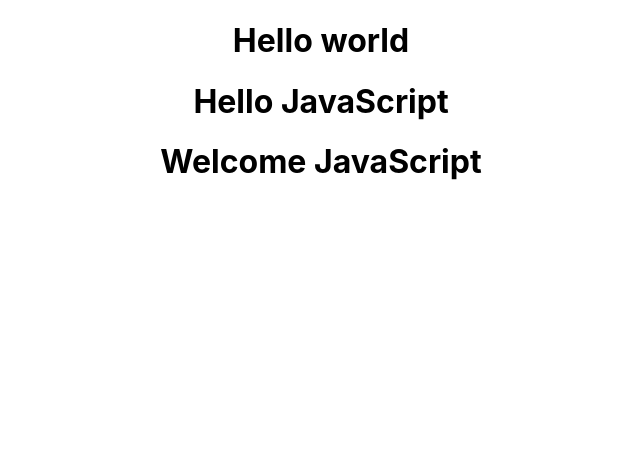
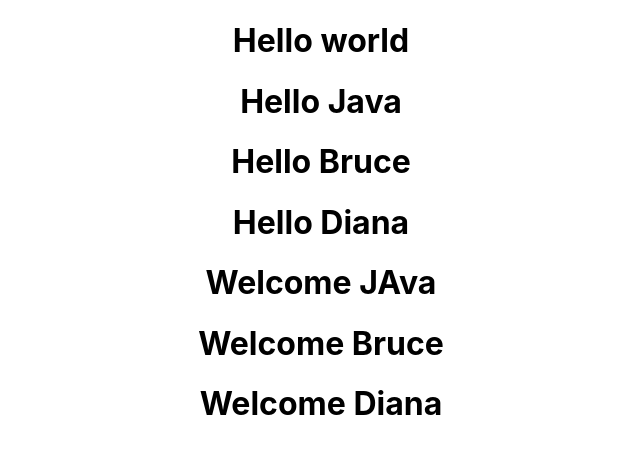
Before and after one commit to suraj-20/neog.camp, a React (Create React App) app in the folder LessonFive/first-react-app/: page / in a window 1280 px wide. Shown: the top 454 px of the page, without its empty margins (319-959 px from the left). Built offline with nearby package versions, Linux system fonts and the light colour scheme.

Commit message:
used props method

```diff
--- a/LessonFive/first-react-app/src/App.js
+++ b/LessonFive/first-react-app/src/App.js
@@ -8,8 +8,12 @@
     return (
       <div className="App">
         <h1>Hello world</h1>
-        <Greet />
-        <Welcome />
+        <Greet name="Java" />
+        <Greet name="Bruce" />
+        <Greet name="Diana" />
+        <Welcome name="JAva" />
+        <Welcome name="Bruce" />
+        <Welcome name="Diana" />
       </div>
     );
   }
--- a/LessonFive/first-react-app/src/Components/Greet.js
+++ b/LessonFive/first-react-app/src/Components/Greet.js
@@ -1,8 +1,9 @@
 import React from "react";
 
-function Greet() {
+function Greet(props) {
+    console.log(props)
     return (
-        <h1>Hello JavaScript</h1>
+        <h1>Hello {props.name}</h1>
     )
 }
 
--- a/LessonFive/first-react-app/src/Components/Welcome.js
+++ b/LessonFive/first-react-app/src/Components/Welcome.js
@@ -2,7 +2,7 @@
 
 class Welcome extends Component {
     render() {
-        return <h1>Welcome JavaScript</h1>
+        return <h1>Welcome {this.props.name}</h1>
     }
 }
 
```
